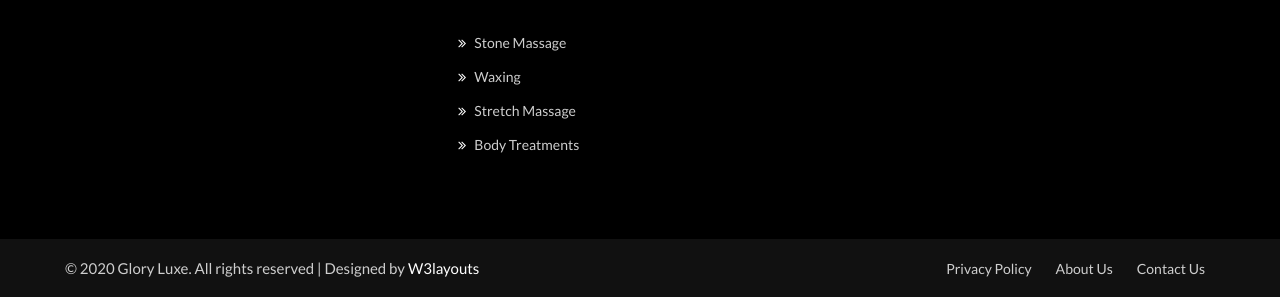
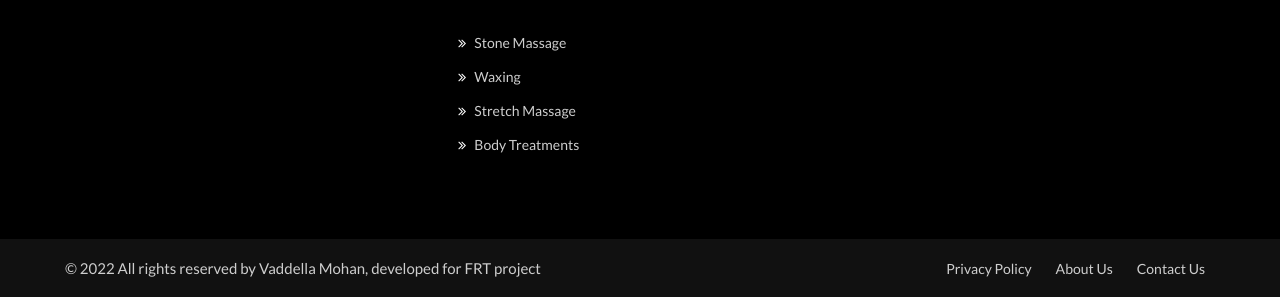
Before and after one commit to Mohan9704/frt-project2022, a plain HTML site: page services.html in a window 1280 px wide. Shown: the part 4545-4842 px from the top of the page. Drawn offline with nearby package versions, Linux system fonts and the light colour scheme; a web font is replaced by a local one.

Commit message:
Update services.html

```diff
--- a/services.html
+++ b/services.html
@@ -1,7 +1,3 @@
-<!--
-Author: W3layouts
-Author URL: http://w3layouts.com
--->
 <!doctype html>
 <html lang="zxx">
 
@@ -651,8 +647,7 @@ Author URL: http://w3layouts.com
 				<div class="container">
 					<div class="copyright-footer">
 						<div class="columns text-lg-left">
-							<p>© 2020 Glory Luxe. All rights reserved | Designed by <a
-									href="https://w3layouts.com">W3layouts</a></p>
+							<p>© 2022 All rights reserved by Vaddella Mohan, developed for FRT project</p>
 						</div>
 						<ul class="columns text-lg-right">
 							<li><a href="#">Privacy Policy</a>
```
